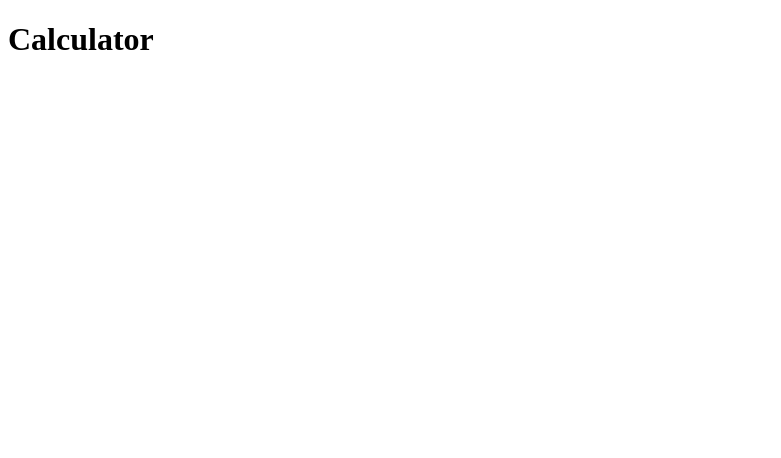
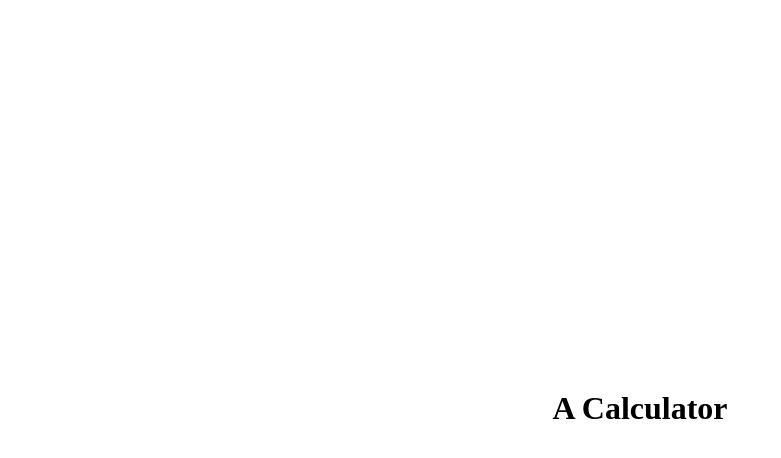
Before and after one commit to TClark1011/react-typescript-calculator, a React (Create React App) app: page / in a window 1280 px wide. Shown: the top 458 px of the page, without its empty margins (0-781 px from the left). Built offline with nearby package versions, Linux system fonts and the light colour scheme.

Commit message:
Set up basic folder architecture and styles

```diff
--- a/src/App.tsx
+++ b/src/App.tsx
@@ -1,10 +1,12 @@
 import React from 'react';
+
+import Calculator from './components/Calculator';
 
 function App() {
 	return (
 		<div className='App'>
 			<div id='calculator'>
-				<h1>Calculator</h1>
+				<Calculator />
 			</div>
 		</div>
 	);
--- /dev/null
+++ b/src/components/Calculator/Calculator.scss
@@ -0,0 +1 @@
+@import "../../styles/config";
--- /dev/null
+++ b/src/components/Calculator/Calculator.tsx
@@ -0,0 +1,13 @@
+import './Calculator.scss';
+
+import React from 'react';
+
+const Calculator: React.FC = (props) => {
+	return (
+		<div id='calculator'>
+			<h1>A Calculator</h1>
+		</div>
+	);
+};
+
+export default Calculator;
--- /dev/null
+++ b/src/components/Calculator/index.ts
@@ -0,0 +1,3 @@
+import Calculator from './Calculator';
+
+export default Calculator;
--- a/src/index.css
+++ /dev/null
@@ -1,13 +0,0 @@
-body {
-  margin: 0;
-  font-family: -apple-system, BlinkMacSystemFont, 'Segoe UI', 'Roboto', 'Oxygen',
-    'Ubuntu', 'Cantarell', 'Fira Sans', 'Droid Sans', 'Helvetica Neue',
-    sans-serif;
-  -webkit-font-smoothing: antialiased;
-  -moz-osx-font-smoothing: grayscale;
-}
-
-code {
-  font-family: source-code-pro, Menlo, Monaco, Consolas, 'Courier New',
-    monospace;
-}
--- a/src/index.tsx
+++ b/src/index.tsx
@@ -1,3 +1,5 @@
+import './styles/base.scss';
+
 import React from 'react';
 import ReactDOM from 'react-dom';
 import App from './App';
--- /dev/null
+++ b/src/styles/base.scss
@@ -0,0 +1,14 @@
+html,
+body,
+#root {
+    height: 100%;
+}
+
+.App {
+    width: 100%;
+    height: 100%;
+
+    display: flex;
+    justify-content: center;
+    align-items: center;
+}
--- /dev/null
+++ b/src/styles/config/_index.scss
@@ -0,0 +1 @@
+@import "./variables";
--- /dev/null
+++ b/src/styles/config/variables/_index.scss
@@ -0,0 +1 @@
+@import "./spacing.scss";
--- /dev/null
+++ b/src/styles/config/variables/spacing.scss
@@ -0,0 +1,17 @@
+//# Spacing
+$spacing-1: 4px;
+$spacing-2: 8px;
+$spacing-3: 12px;
+$spacing-4: 16px;
+$spacing-5: 32px;
+$spacing-6: 48px;
+$spacing-7: 64px;
+$spacing-8: 96px;
+$spacing-9: 128px;
+$spacing-10: 192px;
+$spacing-11: 256px;
+$spacing-12: 384px;
+$spacing-13: 512px;
+$spacing-14: 640px;
+$spacing-15: 768px;
+//? See page 73 of 'Refactoring UI'
```
